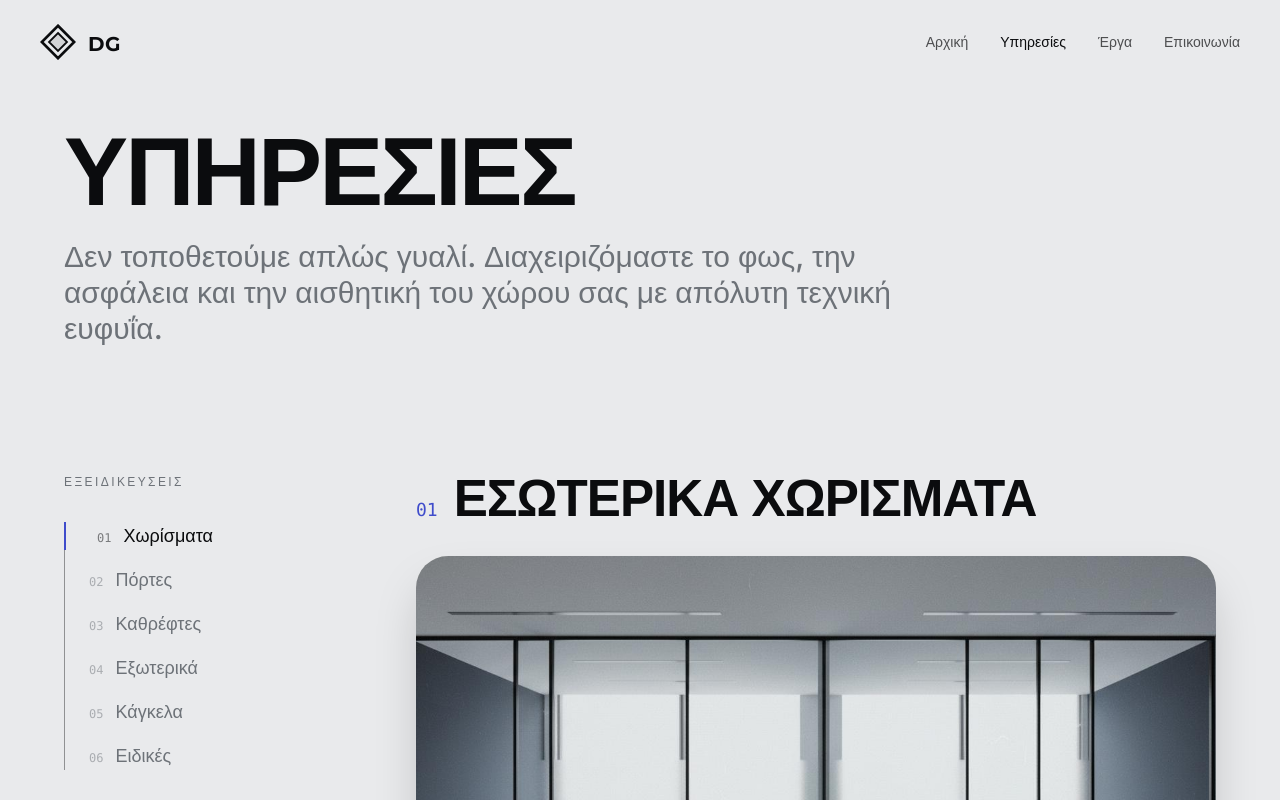
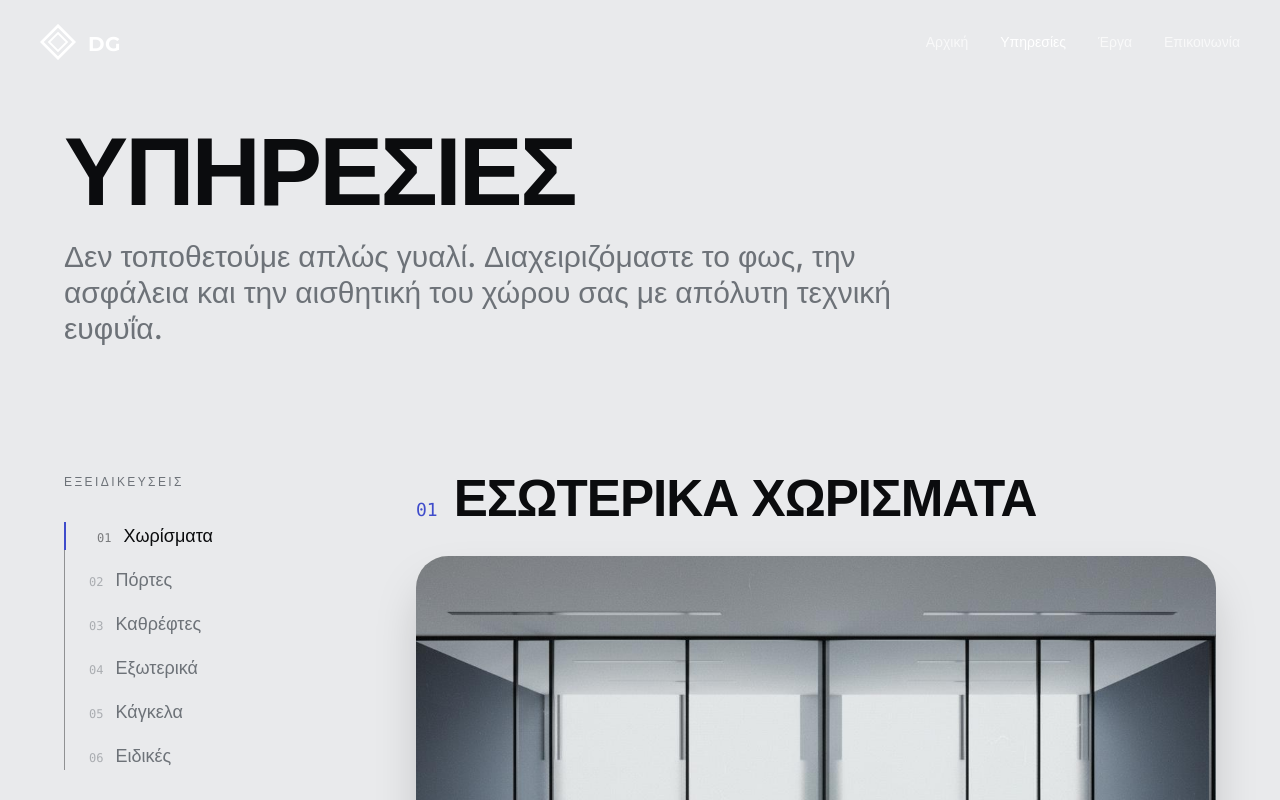
Before and after one commit to AlexanderTsalas/dodekanisa_glass_design, a React (Vite) app: page /services in a window 1280 px wide. Shown: the top 800 px of the page. Built offline with nearby package versions, Linux system fonts and the light colour scheme.

Commit message:
Core_Web_Vitals_fixes

```diff
--- a/index.html
+++ b/index.html
@@ -5,6 +5,21 @@
   <meta charset="UTF-8" />
   <meta name="viewport" content="width=device-width, initial-scale=1.0" />
   <link rel="icon" type="image/svg+xml" href="/favicon.svg" />
+
+  <!-- Preconnect to Google Fonts origins -->
+  <link rel="preconnect" href="https://fonts.googleapis.com" />
+  <link rel="preconnect" href="https://fonts.gstatic.com" crossorigin />
+
+  <!-- Load Google Fonts non-render-blocking -->
+  <link rel="stylesheet"
+        href="https://fonts.googleapis.com/css2?family=Inter:wght@300;400;500;600;700&family=Montserrat:wght@400;500;600;700;800;900&display=swap"
+        media="print" onload="this.media='all'" />
+  <noscript>
+    <link rel="stylesheet"
+          href="https://fonts.googleapis.com/css2?family=Inter:wght@300;400;500;600;700&family=Montserrat:wght@400;500;600;700;800;900&display=swap" />
+  </noscript>
+
+  <meta name="description" content="Δωδεκάνησα Glass — Κατασκευή και τοποθέτηση γυάλινων συστημάτων, κουφωμάτων αλουμινίου και ενεργειακών υαλοπινάκων στα Δωδεκάνησα." />
   <title>δωδεκανησα glass</title>
 </head>
 
--- a/src/App.tsx
+++ b/src/App.tsx
@@ -1,4 +1,4 @@
-import { useState, useEffect, useLayoutEffect } from 'react';
+import { useState, useEffect, useLayoutEffect, lazy, Suspense } from 'react';
 import { Routes, Route, Link, useLocation, Navigate } from 'react-router-dom';
 import { Menu, X } from 'lucide-react';
 import { ReactLenis, useLenis } from 'lenis/react';
@@ -7,11 +7,12 @@ import { useAppQuery } from './hooks/useAppQuery';
 import type { NavigationItem, SiteSettings } from './types';
 import './App.css';
 
-import Home from './pages/Home';
-import Services from './pages/Services';
-import Contact from './pages/Contact';
-import Projects from './pages/Projects';
-import ProjectDetails from './pages/ProjectDetails';
+// Route-level code splitting — each page loads only when navigated to
+const Home = lazy(() => import('./pages/Home'));
+const Services = lazy(() => import('./pages/Services'));
+const Contact = lazy(() => import('./pages/Contact'));
+const Projects = lazy(() => import('./pages/Projects'));
+const ProjectDetails = lazy(() => import('./pages/ProjectDetails'));
 
 function Logo({ className = "w-8 h-8" }: { className?: string }) {
   return (
@@ -30,57 +31,38 @@ function Navigation() {
   const { data: navItems } = useAppQuery<NavigationItem[]>('global_navigation');
 
   useEffect(() => {
-    let ticking = false;
+    const sections = document.querySelectorAll('[data-theme]');
 
-    const handleScroll = () => {
-      if (!ticking) {
-        window.requestAnimationFrame(() => {
-          const navEl = document.getElementById('main-nav');
-          let prevPointerEvents = '';
-          if (navEl) {
-            prevPointerEvents = navEl.style.pointerEvents;
-            navEl.style.pointerEvents = 'none'; // Temporarily disable pointer events to "look" through the nav
-          }
-
-          // Probe the absolute center of the navigation bar area (40px down)
-          const elements = document.elementsFromPoint(window.innerWidth / 2, 40);
-
-          if (navEl) {
-            navEl.style.pointerEvents = prevPointerEvents;
-          }
-
-          let foundTheme = null;
-          for (const el of elements) {
-            const theme = el.getAttribute('data-theme');
-            if (theme) {
-              foundTheme = theme;
-              break;
-            }
-          }
-
-          if (foundTheme) {
-            setIsNavWhite(foundTheme === 'dark');
-          } else {
-            // Fallbacks for initial DOM paint before scroll/hydrate
+    if (!sections.length) {
+      // Fallback for pages without data-theme sections
       if (location.pathname === '/' || location.pathname === '/contact' || location.pathname === '/services' || (location.pathname.startsWith('/projects/') && location.pathname !== '/projects')) {
         setIsNavWhite(true);
       } else {
         setIsNavWhite(false);
       }
+      return;
     }
-          ticking = false;
-        });
-        ticking = true;
+
+    // Use IntersectionObserver to detect which themed section occupies the nav bar area.
+    // rootMargin '-95%' bottom means only the top ~5% strip of the viewport triggers intersection,
+    // which corresponds to where the navigation bar sits.
+    const observer = new IntersectionObserver(
+      (entries) => {
+        for (const entry of entries) {
+          if (entry.isIntersecting) {
+            const theme = entry.target.getAttribute('data-theme');
+            setIsNavWhite(theme === 'dark');
           }
-    };
+        }
+      },
+      {
+        rootMargin: '0px 0px -95% 0px',
+        threshold: 0,
+      }
+    );
 
-    handleScroll(); // Trigger immediately to set initial state
-    window.addEventListener('scroll', handleScroll, { passive: true });
-    window.addEventListener('resize', handleScroll);
-    return () => {
-      window.removeEventListener('scroll', handleScroll);
-      window.removeEventListener('resize', handleScroll);
-    };
+    sections.forEach((section) => observer.observe(section));
+    return () => observer.disconnect();
   }, [location.pathname]);
 
   const navTextColor = isNavWhite ? 'text-white' : 'text-[#0B0C0E]';
@@ -115,6 +97,7 @@ function Navigation() {
         <button
           className="md:hidden"
           onClick={() => setMenuOpen(true)}
+          aria-label="Άνοιγμα μενού"
         >
           <Menu size={24} />
         </button>
@@ -133,6 +116,7 @@ function Navigation() {
             <button
               className="absolute top-6 right-6 text-[#0B0C0E]"
               onClick={() => setMenuOpen(false)}
+              aria-label="Κλείσιμο μενού"
             >
               <X size={28} />
             </button>
@@ -210,6 +194,7 @@ function App() {
         <Navigation />
 
         <div key={location.pathname} className="flex-1 w-full flex flex-col animate-in fade-in duration-700 ease-out fill-mode-both">
+          <Suspense>
             <Routes>
               <Route path="/" element={<Home />} />
               <Route path="/index.html" element={<Navigate to="/" replace />} />
@@ -219,6 +204,7 @@ function App() {
               <Route path="/contact" element={<Contact />} />
               <Route path="*" element={<Navigate to="/" replace />} />
             </Routes>
+          </Suspense>
         </div>
 
         <Footer />
--- a/src/index.css
+++ b/src/index.css
@@ -1,4 +1,4 @@
-@import url('https://fonts.googleapis.com/css2?family=Inter:wght@300;400;500;600;700&family=Montserrat:wght@400;500;600;700;800;900&display=swap');
+/* Google Fonts loaded via <link> in index.html for non-render-blocking loading */
 @import './hero.css';
 
 @tailwind base;
--- a/vite.config.ts
+++ b/vite.config.ts
@@ -12,4 +12,15 @@ export default defineConfig({
       "@": path.resolve(__dirname, "./src"),
     },
   },
+  build: {
+    rollupOptions: {
+      output: {
+        manualChunks: {
+          'vendor-react': ['react', 'react-dom', 'react-router-dom'],
+          'vendor-motion': ['framer-motion'],
+          'vendor-lenis': ['lenis', 'lenis/react'],
+        },
+      },
+    },
+  },
 });
```
Also changed, not shown: src/components/HomeComponents.tsx (+13 -10 lines), .claude/settings.json (added), public/frame_modern_interior.webp (added). Lines whose indentation alone changed are shown as unchanged.
